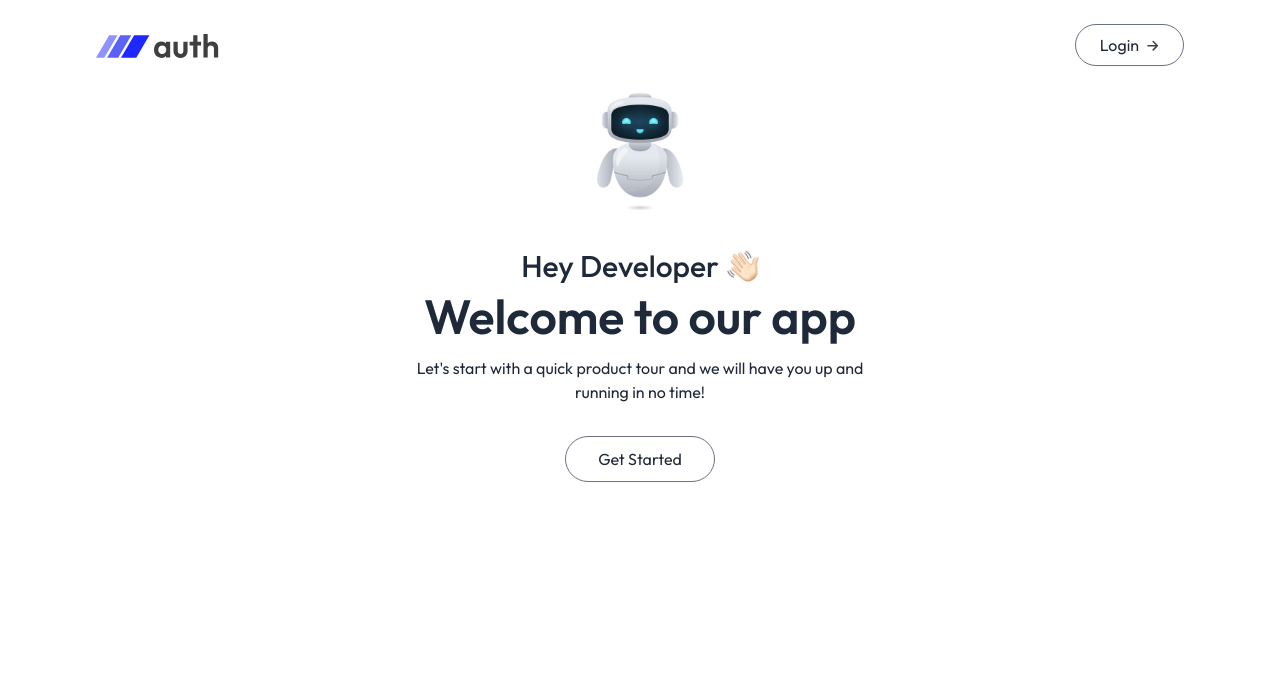
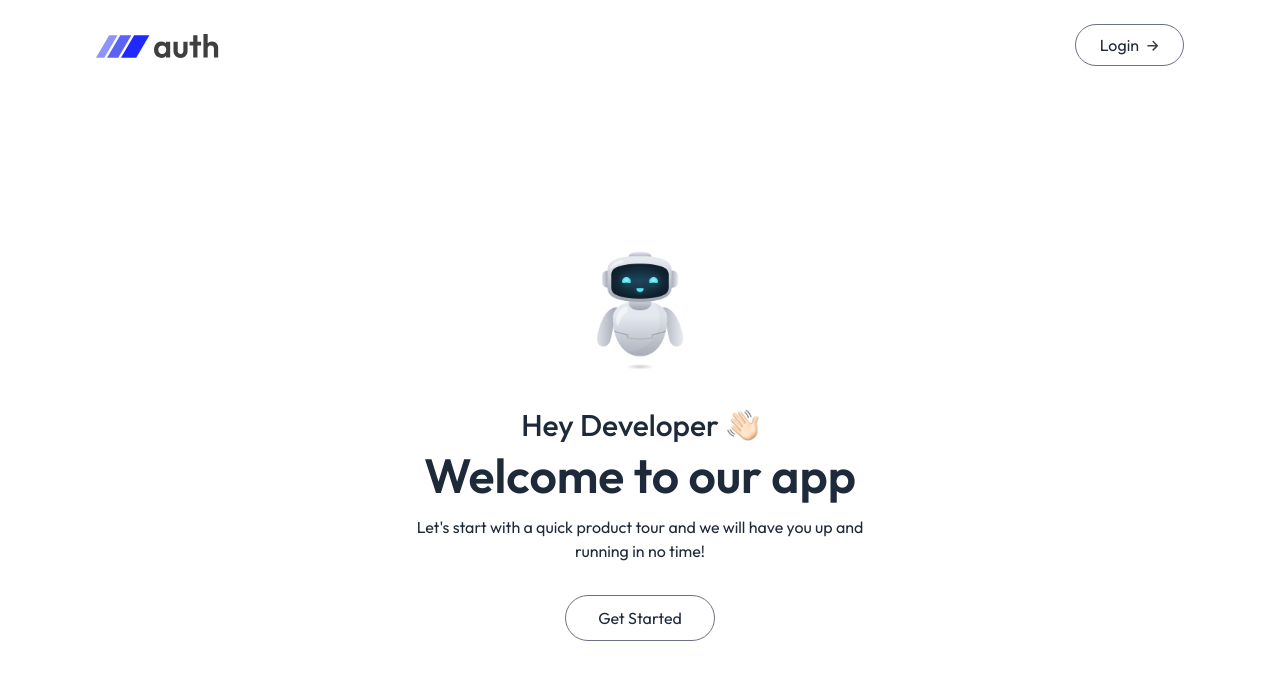
Before and after one commit to asrith-raju/MERN-Authentication-System, a React (Vite) app in the folder client/: page / in a window 1280 px wide. Shown: the top 680 px of the page. Built offline with nearby package versions, Linux system fonts and the light colour scheme.

Commit message:
client(fix): update Home component layout and styling

```diff
--- a/client/src/pages/Home.jsx
+++ b/client/src/pages/Home.jsx
@@ -4,7 +4,7 @@
 
 const Home = () => {
   return (
-    <div>
+    <div className='flex flex-col items-center justify-center min-h-screen bg-[url("/bg_img.png")] bg-center  bg-cover'>
      <Navbar/>
      <Header/>
     </div>
```
